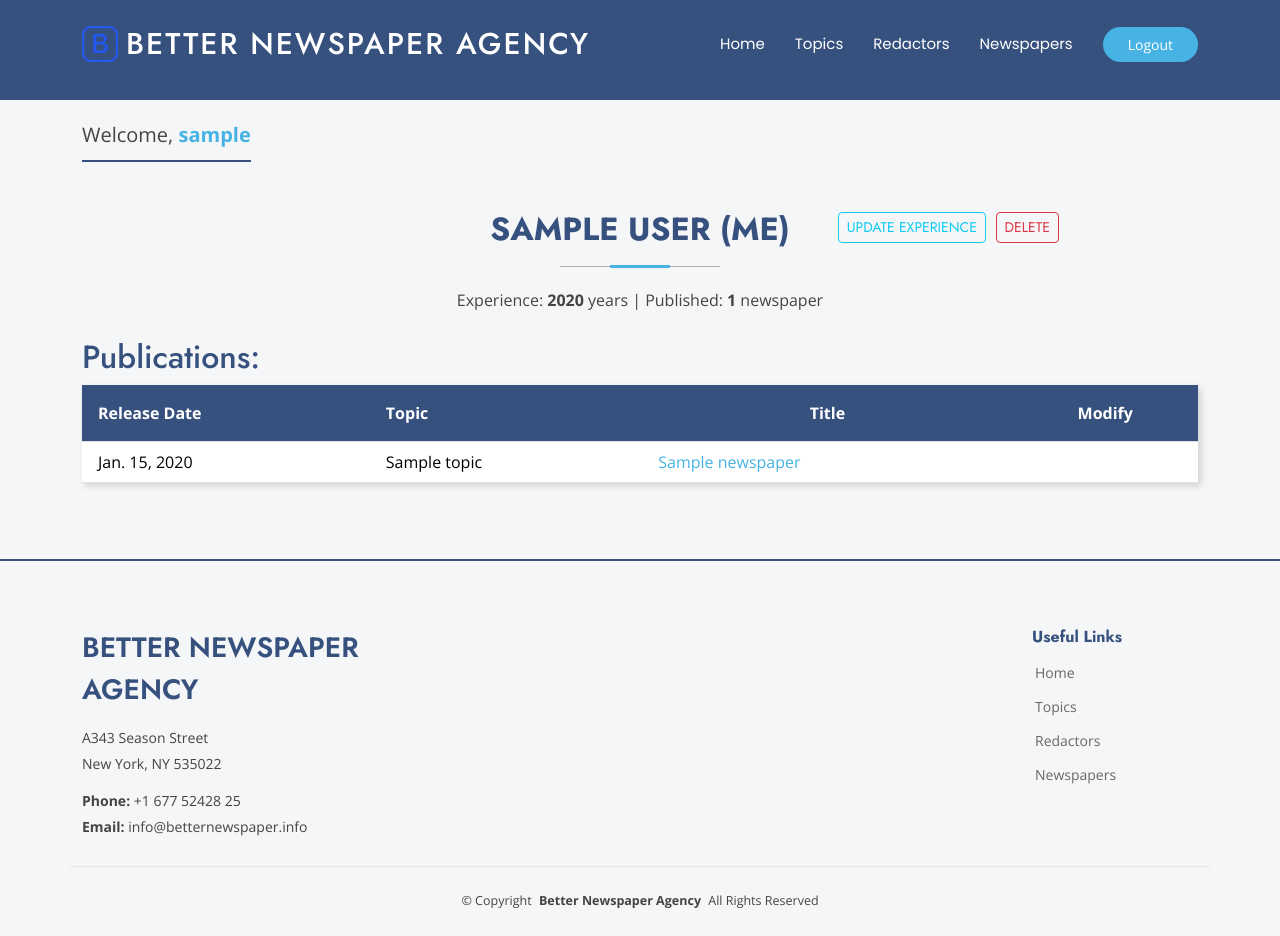
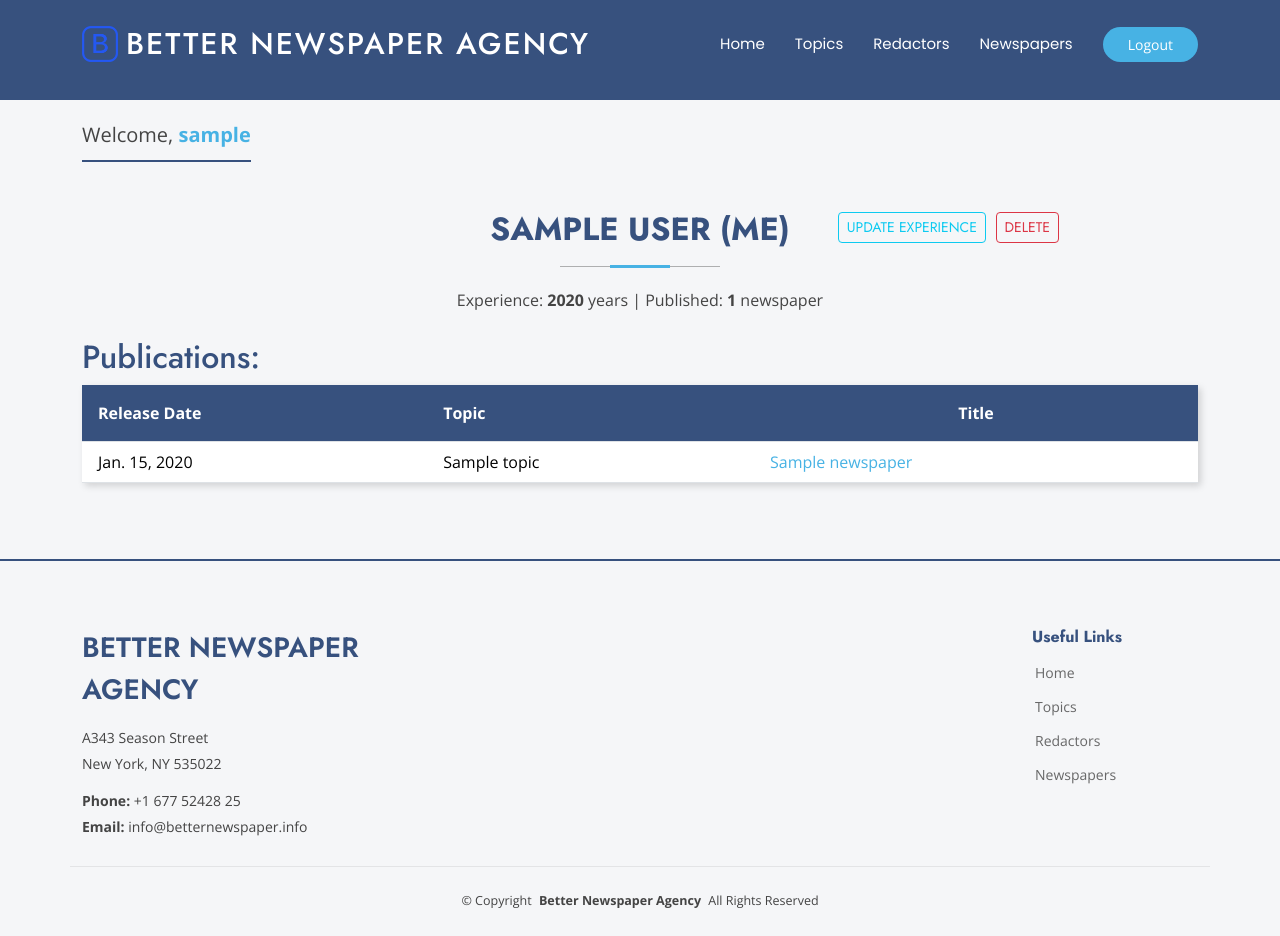
Before and after one commit to omnigun/newspaper-agency, a Django app: page /redactors/1/ in a window 1280 px wide. Run offline with Django 5.2, Linux system fonts and the light colour scheme; a user stored in the database is signed in; tables that the repository leaves empty hold one stand-in row (values such as "Sample post"); some libraries are stand-ins or nearby versions.

Commit message:
fixed table view newspapers

```diff
--- a/templates/newspaper/redactor_detail.html
+++ b/templates/newspaper/redactor_detail.html
@@ -34,7 +34,6 @@
                 <th class="p-3" >Release Date</th>
                 <th class="p-3">Topic</th>
                 <th class="p-3 text-center">Title</th>
-                <th class="p-3 text-center">Modify</th>
               </tr>
               {% for newspaper in newspapers %}
               <tr>
@@ -45,7 +44,6 @@
                   {{ newspaper.title }}
                   </a>
                 </td>
-                <td></td>
               </tr>
               {% endfor %}
             </table>
```
